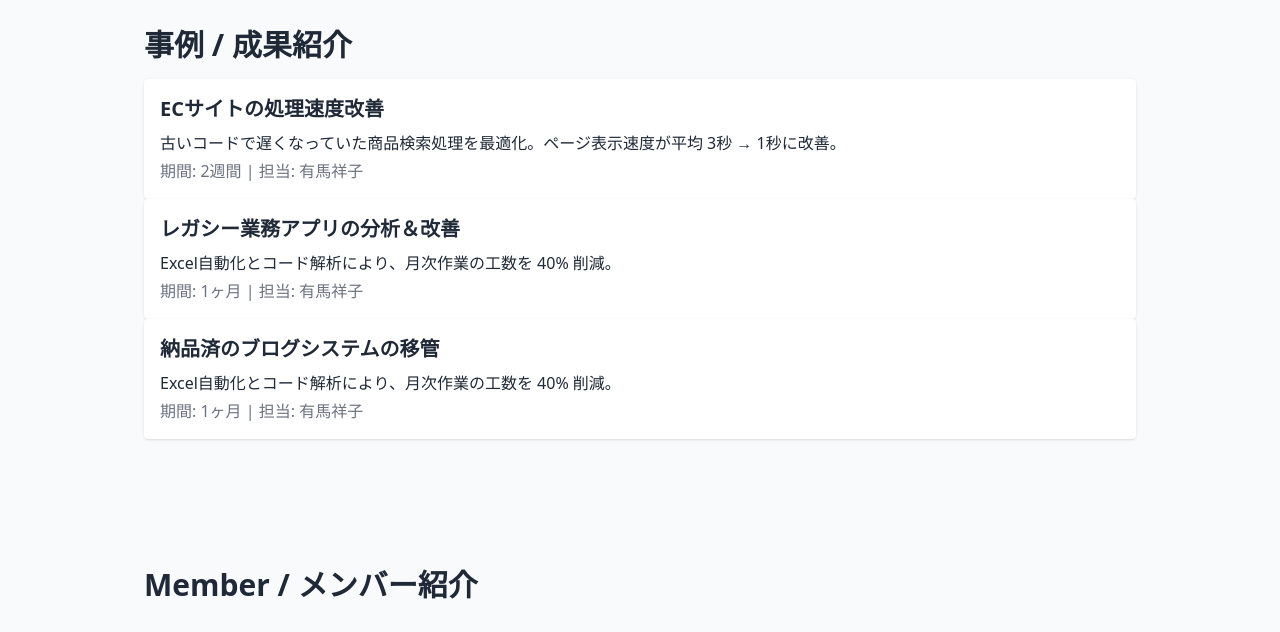
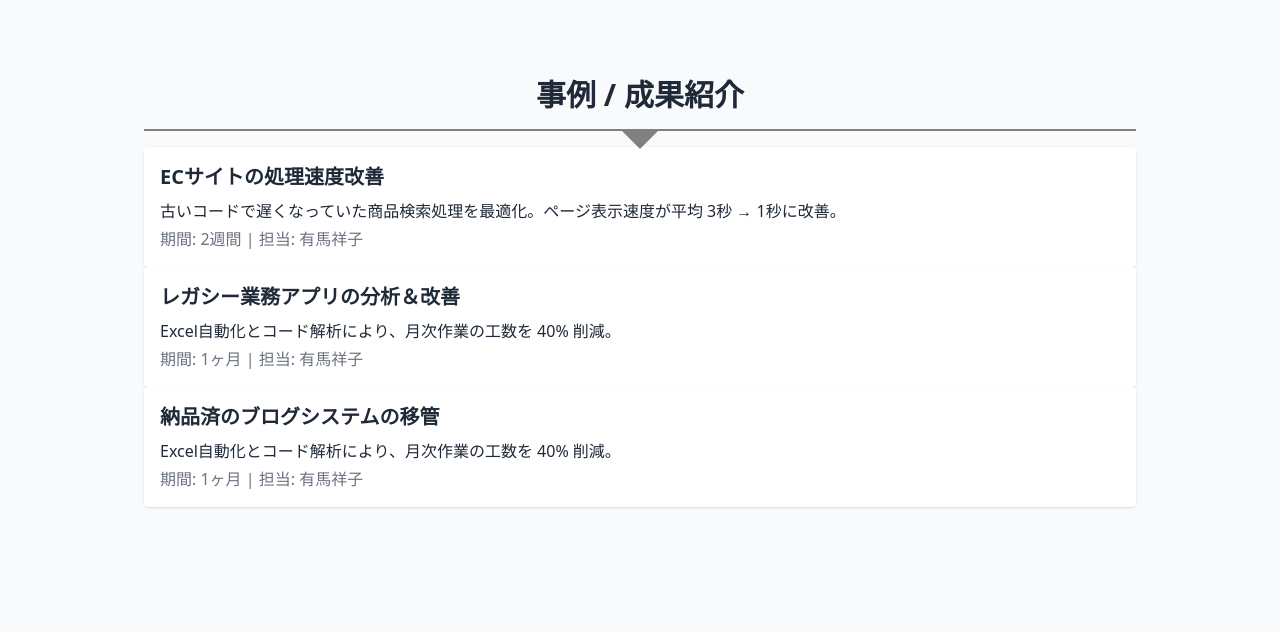
Before and after one commit to tomoshibeee/com.tomoshibeee.lab, a plain HTML site: page index.html in a window 1280 px wide. Shown: the part 805-1437 px from the top of the page. Drawn offline with nearby package versions, Linux system fonts and the light colour scheme; a web font is replaced by a local one.

Commit message:
Update style.css

```diff
--- a/style.css
+++ b/style.css
@@ -4,3 +4,26 @@
     font-weight: 400;
     font-style: normal;
 }
+
+h2 {
+  position: relative;
+  font-size: 1.5rem;
+  font-weight: 600;
+  padding: 1rem 0;
+  margin: 3rem 0 2.5rem;
+  border-bottom: 2px solid gray; /* blue-500 */
+  text-align:center
+}
+
+h2::after {
+  content: "";
+  position: absolute;
+  left: 50%;
+  bottom: -20px;
+  transform: translateX(-50%);
+  width: 0;
+  height: 0;
+  border-left: 20px solid transparent;
+  border-right: 20px solid transparent;
+  border-top: 20px solid gray;
+}
```
